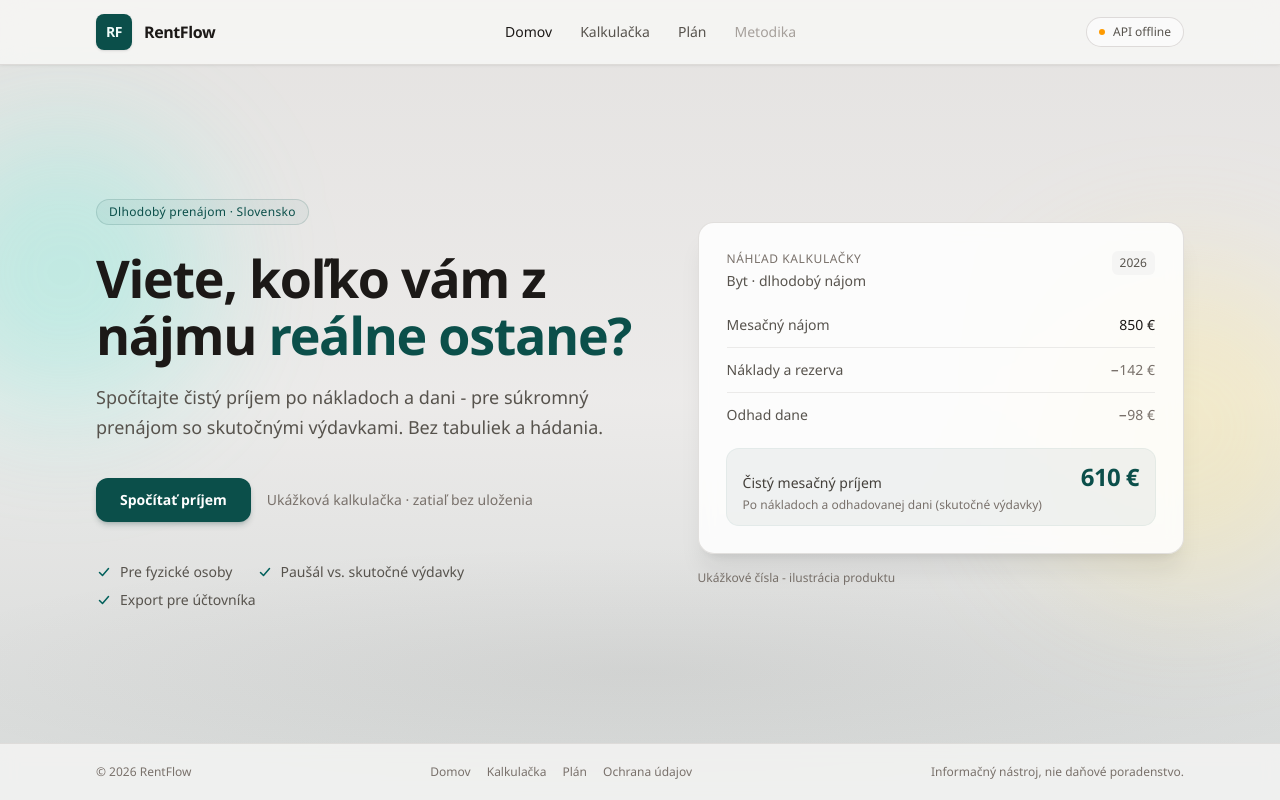
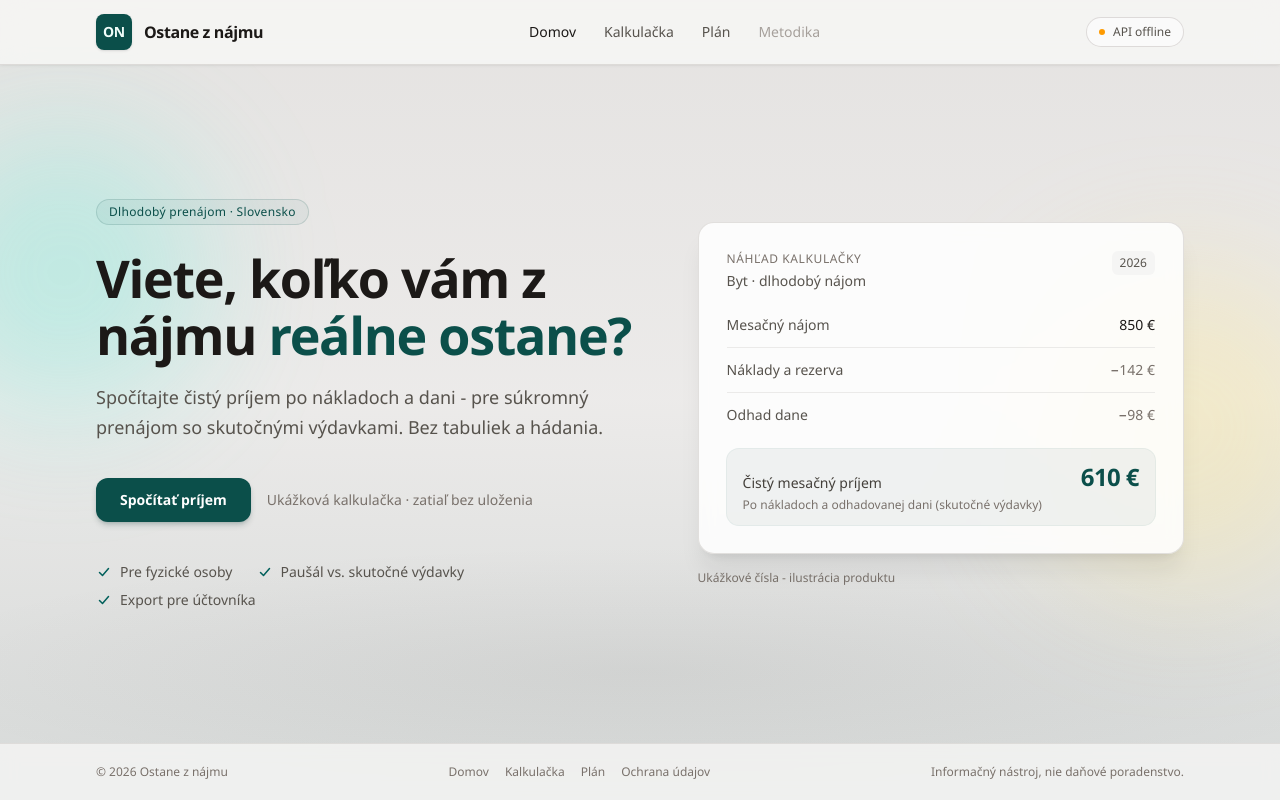
Before and after one commit to g-code-sk/rent-flow, a React (Vite) app in the folder frontend/: page / in a window 1280 px wide. Built offline with nearby package versions, Linux system fonts and the light colour scheme; no server answers.

Commit message:
feat: rename the public product to Ostane z nájmu
The site and product docs drop RentFlow, which other apps and domains already use.

```diff
--- a/frontend/index.html
+++ b/frontend/index.html
@@ -4,7 +4,7 @@
       <meta charset="UTF-8" />
       <link rel="icon" type="image/svg+xml" href="/favicon.svg" />
       <meta name="viewport" content="width=device-width, initial-scale=1.0" />
-      <title>RentFlow</title>
+      <title>Ostane z nájmu</title>
    </head>
    <body>
       <div id="root"></div>
--- a/frontend/src/components/layout/AppFooter.tsx
+++ b/frontend/src/components/layout/AppFooter.tsx
@@ -4,7 +4,7 @@ export function AppFooter() {
    return (
       <footer className="mt-auto border-t border-stone-400/25 bg-stone-100/80 backdrop-blur-sm">
          <div className="mx-auto flex max-w-6xl flex-col items-center justify-between gap-3 px-6 py-5 text-center text-xs text-stone-500 sm:flex-row sm:px-8 sm:text-left">
-            <p>© {new Date().getFullYear()} RentFlow</p>
+            <p>© {new Date().getFullYear()} Ostane z nájmu</p>
             <nav className="flex flex-wrap items-center justify-center gap-x-4 gap-y-1" aria-label="Pätička">
                <Link to="/" className="hover:text-stone-800">
                   Domov
--- a/frontend/src/components/layout/AppLayout.tsx
+++ b/frontend/src/components/layout/AppLayout.tsx
@@ -24,9 +24,9 @@ export function AppLayout() {
                <div className="mx-auto flex max-w-6xl items-center justify-between gap-4 px-6 py-3.5 sm:px-8">
                   <NavLink to="/" end className="flex items-center gap-3">
                      <span className="flex h-9 w-9 items-center justify-center rounded-lg bg-teal-900 text-sm font-semibold tracking-tight text-teal-50 shadow-sm">
-                        RF
+                        ON
                      </span>
-                     <span className="text-base font-semibold tracking-tight text-stone-900">RentFlow</span>
+                     <span className="text-base font-semibold tracking-tight text-stone-900">Ostane z nájmu</span>
                   </NavLink>
 
                   <nav className="hidden items-center gap-1 sm:flex" aria-label="Hlavná navigácia">
--- a/frontend/src/lib/calculatorDraft.ts
+++ b/frontend/src/lib/calculatorDraft.ts
@@ -1,7 +1,7 @@
 import { createEmptyCalculatorForm, setupYearlyCounts, type FormValues, type FormYearlyCounts } from '@/lib/calculator'
 import { expenses, type Expense } from '@/lib/expenses'
 
-export const CALCULATOR_DRAFT_KEY = 'rentflow.calculator.draft'
+export const CALCULATOR_DRAFT_KEY = 'ostaneznajmu.calculator.draft'
 export const CALCULATOR_DRAFT_TTL_MS = 60 * 60 * 1000
 
 export type CalculatorDraftState = {
--- a/frontend/src/pages/PlanPage.tsx
+++ b/frontend/src/pages/PlanPage.tsx
@@ -12,7 +12,7 @@ export function PlanPage() {
             </p>
             <h1 className="mt-4 text-3xl font-semibold tracking-tight text-stone-900 sm:text-4xl">Čo pripravujeme</h1>
             <p className="mt-3 max-w-2xl text-stone-600 lg:mx-0">
-               RentFlow rastie po malých krokoch. Toto je to, na čom pracujeme - nie sľub termínov a nie interný backlog.
+               Ostane z nájmu rastie po malých krokoch. Toto je to, na čom pracujeme - nie sľub termínov a nie interný backlog.
             </p>
          </div>
 
--- a/frontend/src/pages/PrivacyPage.tsx
+++ b/frontend/src/pages/PrivacyPage.tsx
@@ -8,7 +8,7 @@ export function PrivacyPage() {
          </p>
          <h1 className="mt-4 text-3xl font-semibold tracking-tight text-stone-900 sm:text-4xl">Ochrana osobných údajov</h1>
          <p className="mt-3 text-sm leading-relaxed text-stone-600">
-            Tieto informácie popisujú, ako RentFlow spracúva osobné údaje. Platí pre webovú kalkulačku, prihlásenie na novinky a formulár nápadov.
+            Tieto informácie popisujú, ako Ostane z nájmu spracúva osobné údaje. Platí pre webovú kalkulačku, prihlásenie na novinky a formulár nápadov.
          </p>
          <p className="mt-2 text-xs text-stone-500">Posledná aktualizácia: 4. november 2026</p>
 
@@ -40,7 +40,7 @@ export function PrivacyPage() {
                <ul className="mt-3 list-disc space-y-3 pl-5">
                   <li>
                      <span className="font-medium text-stone-800">Novinky e-mailom.</span> Uložíme e-mailovú adresu (malými písmenami) a čas, kedy ste udelili súhlas.
-                     Neukladáme, z ktorej stránky ste sa prihlásili. Účel: krátke správy o nových funkciách RentFlow. Právny základ: súhlas podľa čl. 6 ods. 1 písm. a)
+                     Neukladáme, z ktorej stránky ste sa prihlásili. Účel: krátke správy o nových funkciách Ostane z nájmu. Právny základ: súhlas podľa čl. 6 ods. 1 písm. a)
                      GDPR, ktorý udeľujete zaškrtnutím políčka v formulári.
                   </li>
                   <li>
@@ -49,7 +49,7 @@ export function PrivacyPage() {
                   </li>
                   <li>
                      <span className="font-medium text-stone-800">Kalkulačka.</span> Čísla nájmu a výdavkov zostávajú vo vašom prehliadači pod kľúčom{' '}
-                     <code className="rounded bg-stone-100 px-1 py-0.5 text-xs text-stone-700">rentflow.calculator.draft</code> a po jednej hodine sa zahodia. Na server
+                     <code className="rounded bg-stone-100 px-1 py-0.5 text-xs text-stone-700">ostaneznajmu.calculator.draft</code> a po jednej hodine sa zahodia. Na server
                      ich neposielame a nikde inde ich neukladáme.
                   </li>
                   <li>
@@ -125,7 +125,7 @@ export function PrivacyPage() {
             <section>
                <h2 className="text-base font-semibold tracking-tight text-stone-900">Súbory cookie</h2>
                <p className="mt-2">
-                  RentFlow neukladá súbory cookie, nespúšťa analytiku a nepoužíva reklamné značky. Koncept kalkulačky je v lokálnom úložisku prehliadača, nie v cookie.
+                  Ostane z nájmu neukladá súbory cookie, nespúšťa analytiku a nepoužíva reklamné značky. Koncept kalkulačky je v lokálnom úložisku prehliadača, nie v cookie.
                </p>
             </section>
          </div>
```
Also changed, not shown: 3 other files (tests, documents, lock files or other folders).
